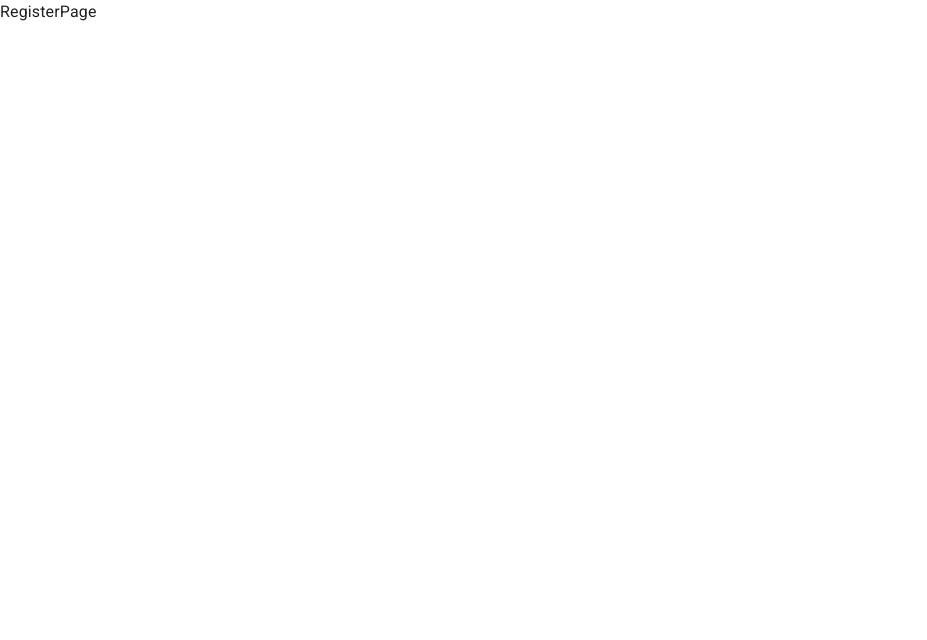
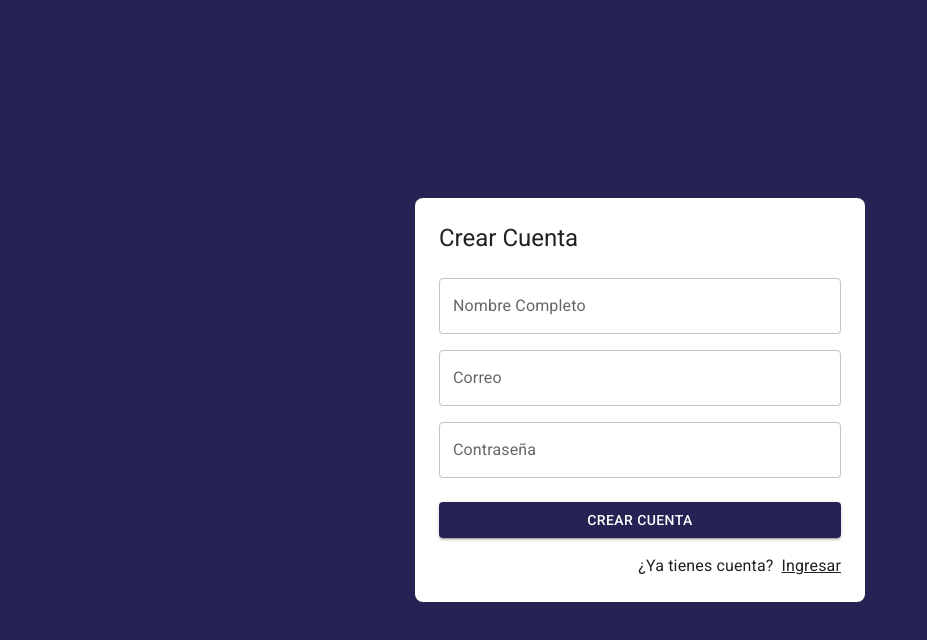
Before and after one commit to ipproyectosysoluciones/journal-app, a React (Vite) app: page /auth/register in a window 1280 px wide. Shown: the top 640 px of the page, without its empty margins (0-927 px from the left). Built offline with nearby package versions, Linux system fonts and the light colour scheme.

Commit message:
RegisterPage, Design

```diff
--- a/src/auth/pages/RegisterPage.jsx
+++ b/src/auth/pages/RegisterPage.jsx
@@ -1,7 +1,56 @@
-
+import { Link as RouterLink } from "react-router-dom";
+import { Button, Grid, Link, TextField, Typography } from "@mui/material";
+import { Google } from "@mui/icons-material";
+import { AuthLayout } from "../layout/AuthLayout";
 
 export const RegisterPage = () => {
   return (
-    <div>RegisterPage</div>
+    <AuthLayout title="Crear Cuenta">
+      <form>
+        <Grid container>
+          <Grid item xs={12} sx={{ mt: 2 }}>
+            <TextField
+              label="Nombre Completo"
+              type="text"
+              placeholder="Ingresa tu nombre completo"
+              fullWidth
+            />
+          </Grid>
+
+          <Grid item xs={12} sx={{ mt: 2 }}>
+            <TextField
+              label="Correo"
+              type="email"
+              placeholder="email@google.com"
+              fullWidth
+            />
+          </Grid>
+
+          <Grid item xs={12} sx={{ mt: 2 }}>
+            <TextField
+              label="Contraseña"
+              type="password"
+              placeholder="Contraseña"
+              fullWidth
+            />
+
+            <Grid container spacing={2} sx={{ mb: 2, mt: 1 }}>
+              <Grid item xs={12}>
+                <Button variant="contained" fullWidth>
+                  Crear cuenta
+                </Button>
+              </Grid>
+            </Grid>
+          </Grid>
+        </Grid>
+
+        <Grid container direction="row" justifyContent="end">
+          <Typography sx={{ mr: 1 }}>¿Ya tienes cuenta?</Typography>
+          <Link component={RouterLink} color="inherit" to="/auth/login">
+            Ingresar
+          </Link>
+        </Grid>
+      </form>
+    </AuthLayout>
   )
 }
```
